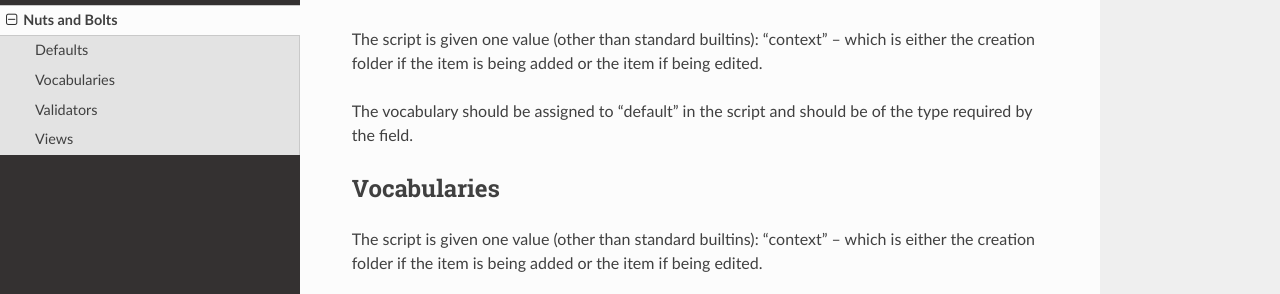
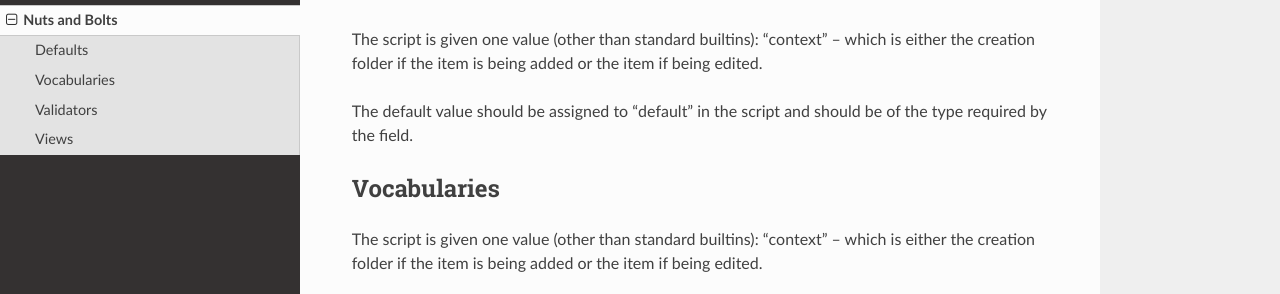
Before and after one commit to collective/collective.ambidexterity, a Sphinx documentation site: the page built from docs/nuts-bolts.rst, in a window 1280 px wide and 900 px high, scrolled down 1142 px. Shown: the part 156-450 px from the top of the window. Built offline with Sphinx 7.4.7 and the Read the Docs theme 2.0.0, drawn with Linux system fonts in a browser that asks for light colours.

Commit message:
Typo : vocabulary --> default value

```diff
--- a/docs/nuts-bolts.rst
+++ b/docs/nuts-bolts.rst
@@ -59,7 +59,7 @@ The script is given one value (other than standard builtins):
 "context" -- which is either the creation folder if the item is being
 added or the item if being edited.
 
-The vocabulary should be assigned to "default" in the script
+The default value should be assigned to "default" in the script
 and should be of the type required by the field.
 
 Vocabularies
```
